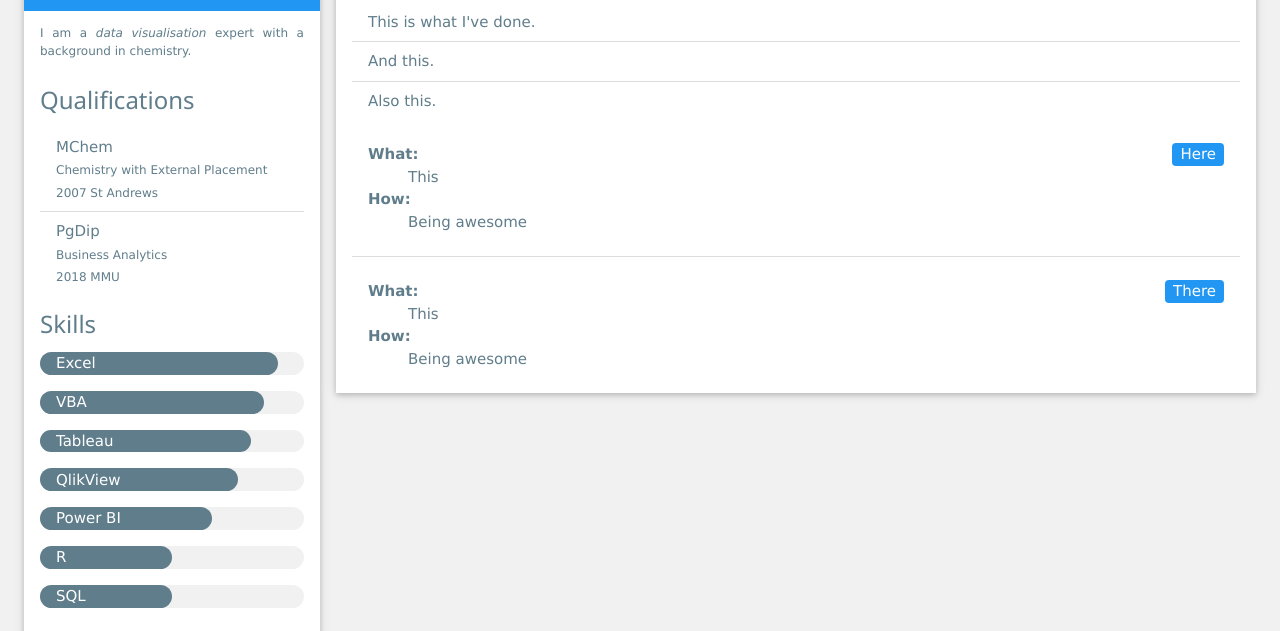
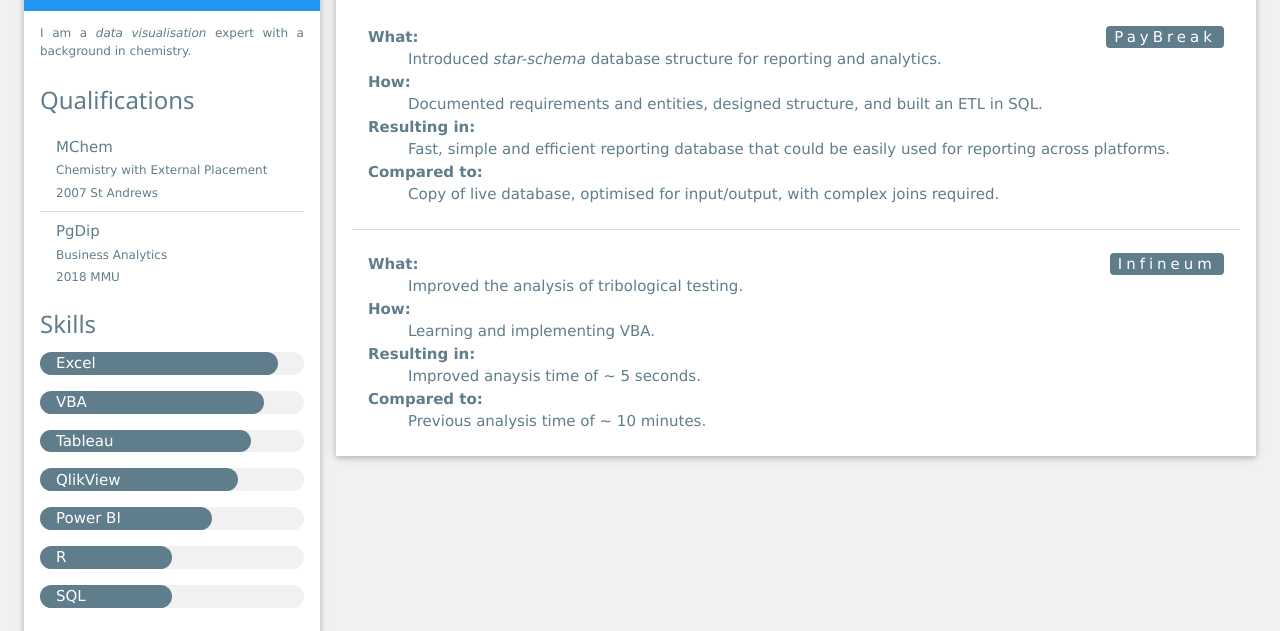
Before and after one commit to sweatystu/stl-curriculum-vitae, a plain HTML site: page index.html in a window 1280 px wide. Shown: the part 133-764 px from the top of the page. Drawn offline with nearby package versions, Linux system fonts and the light colour scheme.

Commit message:
Education Update
Creation of scripts to deal with displaying education. Includes script to show / hide a list of modules if provided.

```diff
--- a/achievements.js
+++ b/achievements.js
@@ -3,18 +3,28 @@ var achievements = [
     {
         company: "Where was this feat done?"
         , what: "What did I do?"
-        , by: "What did I do to achieve it?"
+        , how: "What did I do to achieve it?"
         , result: "what was the outcome?"
         , comparison: "How does this outcome compare?"
     }
-]
+];
+
+The what field is required. The others are optional.
+
 */
 
 var achievements = [
     {
+        company: "PayBreak"
+        , what: "Introduced <i>star-schema</i> database structure for reporting and analytics"
+        , how: "Documented requirements and entities, designed structure, and built an ETL in SQL"
+        , result: "Fast, simple and efficient reporting database that could be easily used for reporting across platforms"
+        , comparison: "Copy of live database, optimised for input/output, with complex joins required"
+    }
+    , {
         company: "Infineum"
         , what: "Improved the analysis of tribological testing"
-        , by: "Learning and implementing VBA"
+        , how: "Learning and implementing VBA"
         , result: "Improved anaysis time of ~ 5 seconds"
         , comparison: "Previous analysis time of ~ 10 minutes"
     }
--- a/education.js
+++ b/education.js
@@ -0,0 +1,73 @@
+/*
+var education = [
+    {
+        school: "School Name"
+        , date: "Date of Qualification"
+        , course: "Course Title"
+        , qualification: "Award Name (BA, BSci, etc.)"
+        , result: "Outcome"
+        , modules: [
+            {
+                module: "Module Title"
+                , code: "Course Code"
+                , result: "Module Result"
+            }
+        ]
+    }
+];
+
+The school, date and course are all required. Other elements are not.
+The result is only shown if a qualification is given.
+If a list of modules is provided, only the module title is required.
+
+*/
+
+
+var education = [
+    {
+        school: "Manchester Metropolitan University"
+        , date: "2018-06-08"
+        , course: "Business Analytics"
+        , qualification: "PgDip"
+        , result: "Distinction"
+        , modules: [
+            {
+                module: "Business Analytics"
+                , code: "5U7Z0049"
+                , result: 75
+            }
+            , {
+                module: "Business Intelligence"
+                , code: "6G7Z1025"
+                , result: 89
+            }
+            , {
+                module: "Consultancy Skills"
+                , code: "5U7Z0068"
+                , result: 75
+            }
+            , {
+                module: "Decision Making and Digital Visualisation"
+                , code: "5U7Z0069"
+                , result: 63
+            }
+            , {
+                module: "Fundamentals of Data Management"
+                , code: "5U7Z0066"
+                , result: 82
+            }
+            , {
+                module: "Strategic Information Systems"
+                , code: "5U7Z0067"
+                , result: 57
+            }
+        ]
+    }
+    , {
+        school: "University of St Andrews"
+        , date: "2007-06-20"
+        , course: "Chemistry with External Placement"
+        , qualification: "MChem"
+        , result: "2:1"
+    }
+];
--- a/index.html
+++ b/index.html
@@ -88,23 +88,7 @@
                     <div>
                         <h2>Key Achievements</h2>
                         <ul>
-                            <li>This is what I've done.</li>
-                            <li>And this.</li>
-                            <li>Also this.</li>
-                        </ul>
-                        <ul>
-                            <li><dl>
-                                <dt><b>What:</b><span class="w3-tag w3-round w3-right w3-blue">Here</span></dt>
-                                <dd>This</dd>
-                                <dt><b>How:</b></dt>
-                                <dd>Being awesome</dd>
-                            </dl></li>
-                            <li><dl>
-                                <dt><b>What:</b><span class="w3-tag w3-round w3-right w3-blue">There</span></dt>
-                                <dd>This</dd>
-                                <dt><b>How:</b></dt>
-                                <dd>Being awesome</dd>
-                            </dl></li>
+
                         </ul>
                     </div>
                 </div>
@@ -113,6 +97,9 @@
                 <div id="employment">
                     <div>
                         <h2>Employment</h2>
+                        <ul>
+
+                        </ul>
                     </div>
                 </div>
 
@@ -120,6 +107,9 @@
                 <div id="education">
                     <div>
                         <h2>Education</h2>
+                        <ul>
+
+                        </ul>
                     </div>
                 </div>
 
@@ -194,10 +184,15 @@
                 });
             };
 
+            // Show or Hide elements
             function hide_cards() {
                 $('#right_col > div').each(function(){
                     $(this).hide();
                 });
+            };
+
+            function toggle_modules(btn){
+                btn.next('ul').toggle();
             };
 
             // Navigation Functions
@@ -280,9 +275,8 @@
                 return mnth;
             };
 
-            // Display external file data
-            function display_data() {
-                // Qualifications
+            // Process external file data
+            function display_qualifications(){
                 $.each(quals, function(){
                     var txt;
                     txt = '<li>';
@@ -298,7 +292,9 @@
                 $('#qualifications > ul span').each(function(){
                     $(this).attr('class', 'w3-small');
                 });
-                // Skills
+            };
+
+            function display_skills(){
                 $.each(skills, function(){
                     var lvl;
                     if(this.level == null){
@@ -319,12 +315,77 @@
                 $('#skills > div > div').each(function() {
                     $(this).attr('class', 'w3-container w3-blue-grey w3-round-xlarge');
                 });
-                // Key Achievements
+            };
+
+            function display_achievements(){
                 $.each(achievements, function(){
                     var txt;
-                    txt = "";
+                    txt = '<li><dl>';
+                    txt = txt + '<dt><b>What:</b>';
+                    if(this.company != null){
+                        txt = txt + '<span>' + this.company + '</span>';
+                    };
+                    txt = txt + '</dt>';
+                    txt = txt + '<dd>' + this.what + '.</dd>';
+                    if(this.how != null){
+                        txt = txt + '<dt><b>How:</b></dt>';
+                        txt = txt + '<dd>' + this.how + '.</dd>';
+                    };
+                    if(this.result != null){
+                        txt = txt + '<dt><b>Resulting in:</b></dt>';
+                        txt = txt + '<dd>' + this.result + '.</dd>';
+                    };
+                    if(this.comparison != null){
+                        txt = txt + '<dt><b>Compared to:</b></dt>';
+                        txt = txt + '<dd>' + this.comparison + '.</dd>';
+                    };
+                    txt = txt + '</dl></li>';
+                    $('#key_achievements ul').html($('#key_achievements ul').html() + txt);
                 });
-                // Courses
+                $('#key_achievements ul dt span').attr('class', 'w3-right w3-tag w3-blue-grey w3-wide w3-round');
+            };
+
+            function display_education(){
+                $.each(education, function(){
+                    var txt;
+                    txt = '<li>';
+                    txt = txt + '<h4>' + this.course + '</h4>';
+                    txt = txt + this.school + '<br />';
+                    if(this.qualification != null){
+                        txt = txt + this.qualification;
+                        if(this.result != null){
+                            txt = txt + ' (' + this.result + ')'
+                        };
+                        txt = txt + '<br />';
+                    };
+                    txt = txt + dateString_monthString(this.date);
+                    if(this.modules != null){
+                        txt = txt + '<br />';
+                        txt = txt + '<button onclick="toggle_modules($(this));">Modules</button>';
+                        txt = txt + '<ul>';
+                        $.each(this.modules, function(){
+                            txt = txt + '<li>';
+                            txt = txt + this.module;
+                            if(this.code != null){
+                                txt = txt + ' (' + this.code + ')';
+                            };
+                            if(this.result != null){
+                                txt = txt + '<span>' + this.result + '</span>';
+                            }
+                            txt = txt + '</li>';
+                        });
+                        txt = txt + '</ul>';
+                    };
+                    txt = txt + '</li>';
+                    $('#education > div > ul').html($('#education > div > ul').html() + txt);
+                });
+                $('#education button').attr('class', 'w3-button w3-blue w3-hover-blue-grey w3-margin-top w3-round');
+                $('#education button + ul').attr('class', $('#education button + ul').attr('class') + ' w3-panel w3-light-grey w3-border-light-blue w3-leftbar w3-border-right');
+                $('#education button + ul span').attr('class', 'w3-right');
+                $('#education button + ul').hide();
+            };
+
+            function display_courses(){
                 $.each(courses, function(){
                     var txt;
                     txt = '<tr>';
@@ -334,7 +395,9 @@
                     txt = txt + '</tr>';
                     $('#courses > table').html($('#courses > table').html() + txt);
                 });
-                // References
+            };
+
+            function display_references(){
                 $.each(refs, function(){
                     var txt;
                     var no_authors = this.authors.length - 1;
@@ -391,6 +454,16 @@
                 });
             };
 
+            // Display external file data
+            function display_data() {
+                display_qualifications();
+                display_skills();
+                display_achievements();
+                display_education();
+                display_courses();
+                display_references();
+            };
+
             // Initialise Page
             format_nav();
             hide_cards();
```
